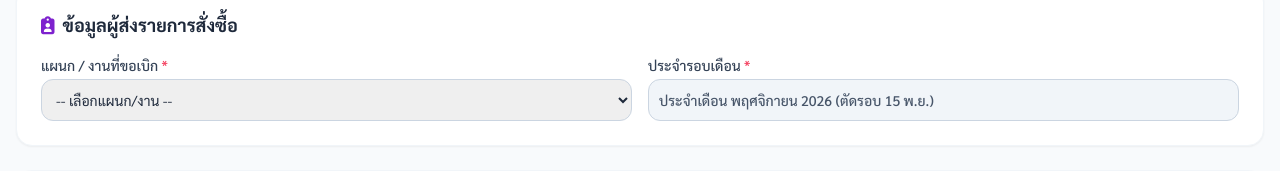
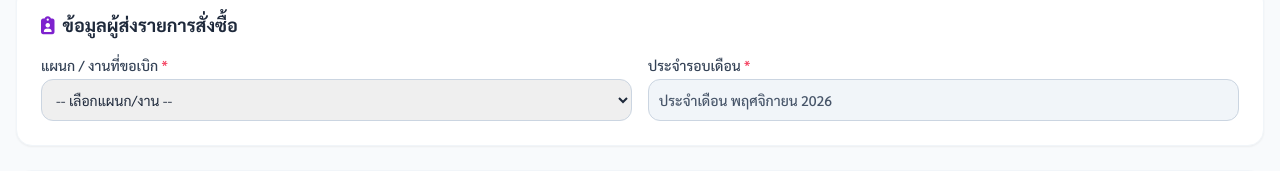
Before and after one commit to fernwalayrat9-dot/fernwalayrat9-dot.github.io, a plain HTML site: page index.html in a window 1280 px wide. Shown: the part 126-297 px from the top of the page. Drawn offline with nearby package versions, Linux system fonts and the light colour scheme; no server answers.

Commit message:
Update index.html

```diff
--- a/index.html
+++ b/index.html
@@ -1095,7 +1095,7 @@
       const thaiMonths = ["มกราคม", "กุมภาพันธ์", "มีนาคม", "เมษายน", "พฤษภาคม", "มิถุนายน", "กรกฎาคม", "สิงหาคม", "กันยายน", "ตุลาคม", "พฤศจิกายน", "ธันวาคม"];
       const thaiShortMonths = ["ม.ค.", "ก.พ.", "มี.ค.", "เม.ย.", "พ.ค.", "มิ.ย.", "ก.ค.", "ส.ค.", "ก.ย.", "ต.ค.", "พ.ย.", "ธ.ค."];
       const now = new Date();
-      const formattedText = `ประจำเดือน ${thaiMonths[now.getMonth()]} ${now.getFullYear()} (ตัดรอบ 15 ${thaiShortMonths[now.getMonth()]})`;
+      const formattedText = `ประจำเดือน ${thaiMonths[now.getMonth()]} ${now.getFullYear()}`;
       const monthInput = document.getElementById('orderMonth');
       if (monthInput) monthInput.value = formattedText;
     }
```
